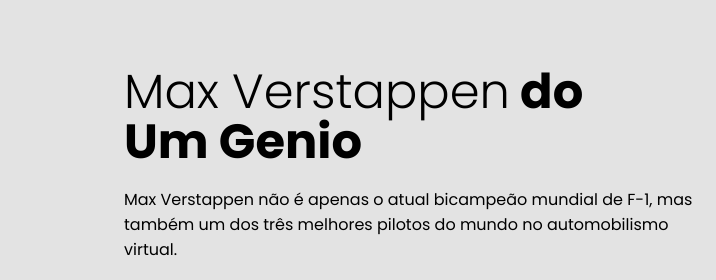
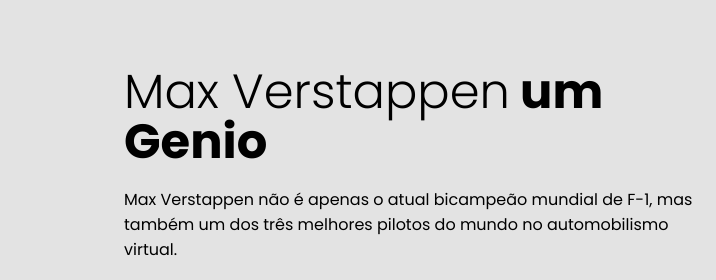
Before and after one commit to darkyago4561/automobilismo-diario, a plain HTML site: page index.html in a window 1280 px wide. Shown: the part 1259-1539 px from the top of the page, 564-1280 px from the left. Drawn offline with Linux system fonts and the light colour scheme.

Commit message:
Update index.html

```diff
--- a/index.html
+++ b/index.html
@@ -88,7 +88,7 @@
                 </div>
 
                 <div class="txt-itens">
-                    <h3><span>Max Verstappen</span> do<br> Um Genio</h3>
+                    <h3><span>Max Verstappen</span> um<br> Genio</h3>
                     <p>Max Verstappen não é apenas o atual bicampeão mundial de F-1, mas também um dos três melhores pilotos do mundo no automobilismo virtual.</p>
                 </div>
 
```
